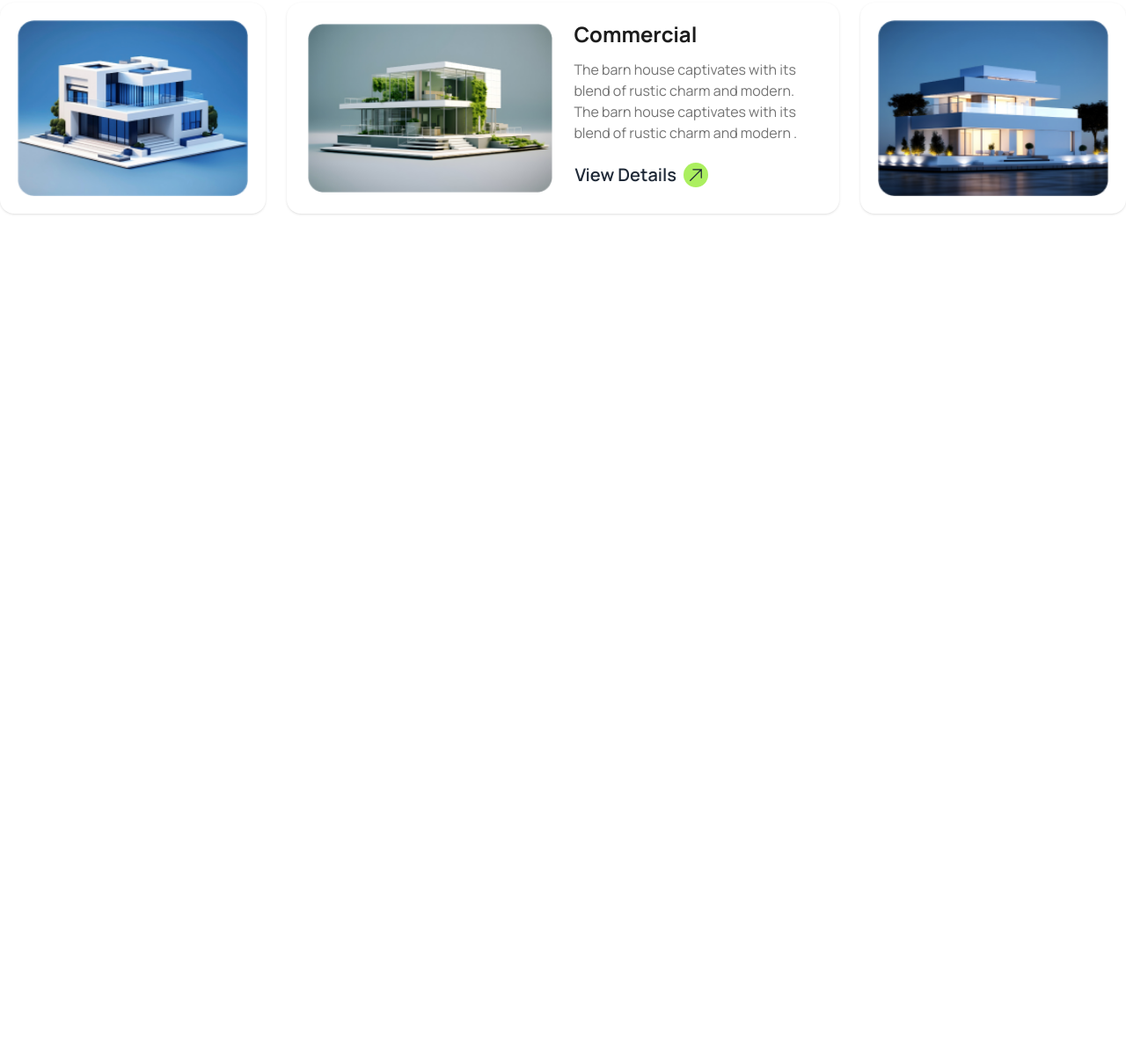
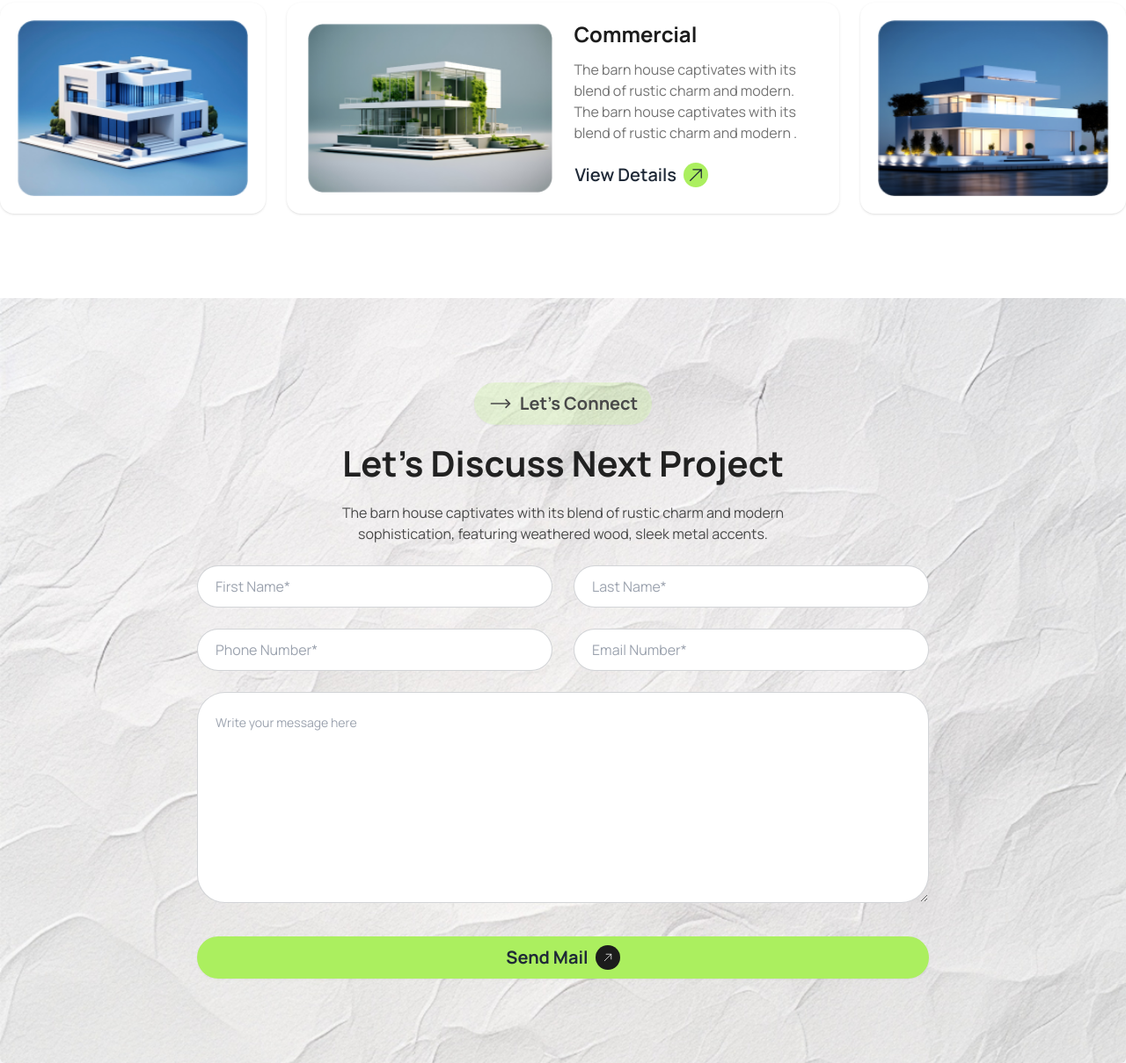
Before and after one commit to Mahin934/Home-Interio-Assignment-3, a plain HTML site: page index.html in a window 1280 px wide. Shown: the part 2850-4059 px from the top of the page at 88% size. Before the commit the page ends 3189 px from the top, so only its background shows below. Drawn offline with nearby package versions, Linux system fonts and the light colour scheme.

Commit message:
Project Discussion Complete

```diff
--- a/index.html
+++ b/index.html
@@ -370,6 +370,64 @@
                 </div>
             </div>
         </section>
+        <!-- Project Discussion -->
+        <section class=" hero rounded-md "
+            style="background-image: url(./assets/bg.jpg);  background-size: cover; background-position: center; background-repeat: no-repeat; ">
+            <!-- Main Div -->
+            <div class="px-6 py-8 lg:px-0 md:container mx-auto lg:py-24">
+                <!-- Project Texts -->
+                <div class="flex flex-col items-center space-y-4 pb-8 lg:space-y-6 lg:justify-center lg:p-0 lg:mb-6">
+                    <!-- Project button -->
+                    <a
+                        class="btn bg-[rgba(171,239,95,0.2)] border-none font-bold text-[rgb(73,73,73)] rounded-[32px] lg:text-xl"><svg
+                            xmlns="http://www.w3.org/2000/svg" fill="none" viewBox="0 0 24 24" stroke-width="1.5"
+                            stroke="currentColor" class="size-5 lg:size-7">
+                            <path stroke-linecap="round" stroke-linejoin="round"
+                                d="M17.25 8.25 21 12m0 0-3.75 3.75M21 12H3" />
+                        </svg>
+                        Let’s Connect</a>
+                    <!-- Headings -->
+                    <h1 class="text-2xl text-center font-bold text-[rgb(33,33,33)] lg:text-[40px]  lg:leading-none">
+                        Let’s Discuss Next Project</h1>
+                    <p class="text-center text-[14px] text-[rgb(73,73,73)] lg:text-[16px] lg:px-96 ">The barn house
+                        captivates with its blend of rustic charm and modern sophistication, featuring weathered wood,
+                        sleek metal accents.
+                </div>
+                <!-- Input Div -->
+                <div class=" space-y-5 lg:space-y-0 lg:px-56">
+                    <!-- Name Input -->
+                    <div class=" space-y-5 lg:space-y-0 lg:flex lg:gap-6 lg:pb-6">
+                        <input type="text" placeholder="First Name*"
+                            class="input text-black input-bordered w-full rounded-full px-5 py-4 lg:p-5" />
+                        <input type="text" placeholder="Last Name*"
+                            class="input text-black input-bordered w-full rounded-full px-5 py-4 lg:p-5" />
+                    </div>
+                    <!-- Phone and Email Input -->
+                    <div class=" space-y-5 lg:space-y-0 lg:flex lg:gap-6 lg:pb-6">
+                        <input type="text" placeholder="Phone Number*"
+                            class="input text-black input-bordered w-full rounded-full px-5 py-4 lg:p-5" />
+                        <input type="text" placeholder="Email Number*"
+                            class="input text-black input-bordered w-full rounded-full px-5 py-4 lg:p-5" />
+                    </div>
+                    <!--Message Option -->
+                    <div class="lg:pb-8">
+                        <textarea class="textarea textarea-bordered w-full h-60 p-5 rounded-[32px]"
+                            placeholder="Write your message here"></textarea>
+                    </div>
+                    <!-- Send Button -->
+                    <div>
+                        <button
+                            class="btn bg-[rgb(171,239,95)] w-full border-none rounded-full text-xl font-bold lg:w-full">Send
+                            Mail<svg xmlns="http://www.w3.org/2000/svg" fill="none" viewBox="0 0 24 24"
+                                stroke-width="1.5" stroke="currentColor" class="size-7 p-2 text-white bg-[rgb(28,28,28)] rounded-full
+                    ">
+                                <path stroke-linecap="round" stroke-linejoin="round"
+                                    d="m4.5 19.5 15-15m0 0H8.25m11.25 0v11.25" />
+                            </svg></button>
+                    </div>
+                </div>
+            </div>
+        </section>
     </main>
     <footer></footer>
 </body>
```
